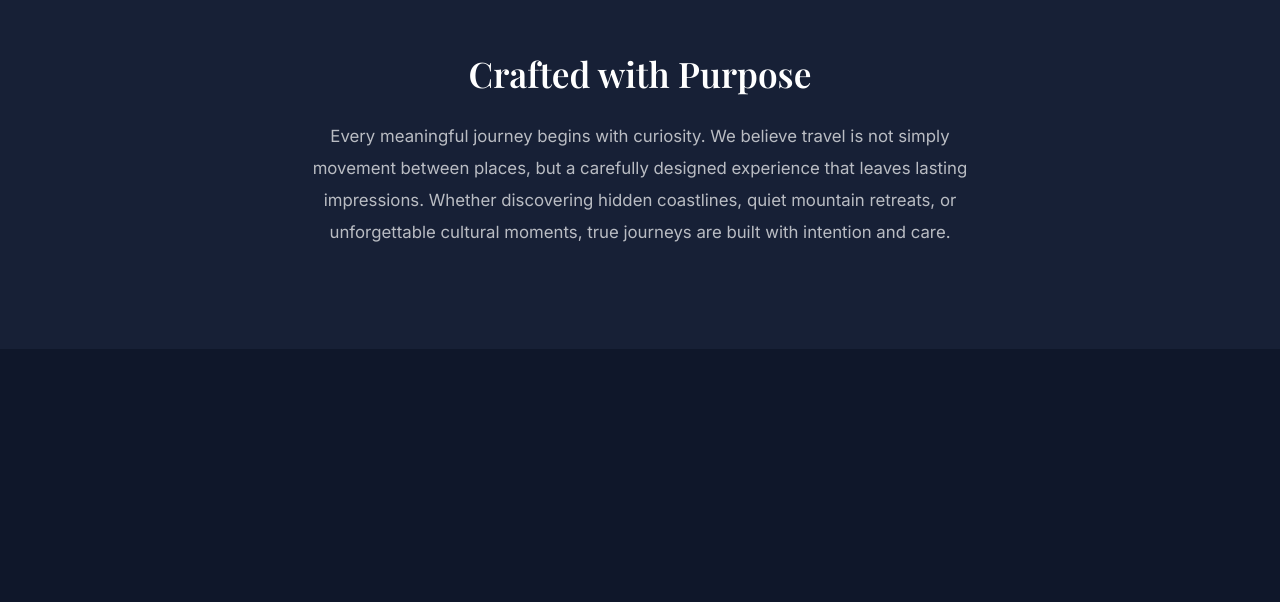
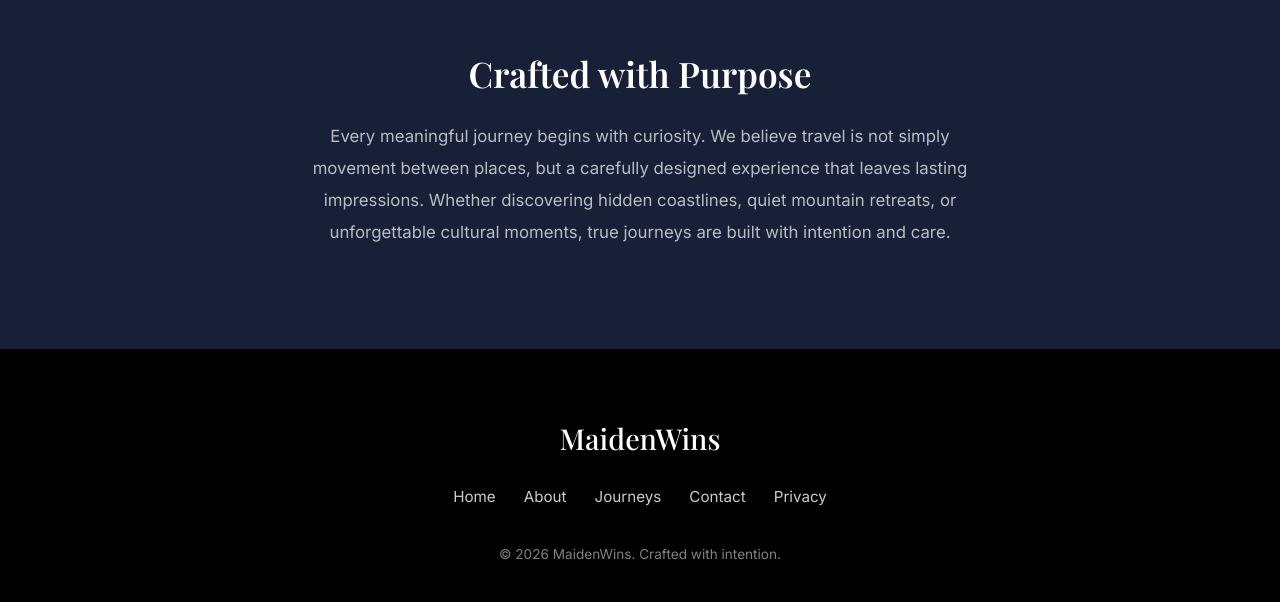
Before and after one commit to coffeePalace/GitWinsTwo, a website: page index.html in a window 1280 px wide. Shown: the part 850-1452 px from the top of the page. Before the commit the page ends 1199 px from the top, so only its background shows below. Drawn offline with nearby package versions, Linux system fonts and the light colour scheme; a web font is replaced by a local one.

Commit message:
Added footer section

```diff
--- a/index.html
+++ b/index.html
@@ -124,6 +124,55 @@
       max-width: 700px;
       margin: auto;
     }
+
+        /* ======================================
+       WEBSITE FOOTER
+       Final section at bottom of website
+    ====================================== */
+    .site-footer {
+      background: #000;
+      color: white;
+      padding: 70px 24px 40px;
+      text-align: center;
+    }
+
+    .footer-container {
+      max-width: 1100px;
+      margin: auto;
+    }
+
+    .footer-brand {
+      font-family: 'Playfair Display', serif;
+      font-size: 1.8rem;
+      margin-bottom: 30px;
+    }
+
+    /* Footer menu links */
+    .footer-nav {
+      display: flex;
+      justify-content: center;
+      flex-wrap: wrap;
+      gap: 28px;
+      margin-bottom: 40px;
+    }
+
+    .footer-nav a {
+      color: rgba(255,255,255,0.8);
+      text-decoration: none;
+      transition: 0.3s;
+      font-size: 0.95rem;
+    }
+
+    /* Hover effect */
+    .footer-nav a:hover {
+      color: white;
+    }
+
+    /* Bottom copyright line */
+    .footer-bottom {
+      color: rgba(255,255,255,0.5);
+      font-size: 0.85rem;
+    }
   </style>
 </head>
 
@@ -190,10 +239,49 @@
        JAVASCRIPT SECTION
        Automatically updates copyright year
   ====================================== -->
-  <script>
-    // Get current year and place it in footer
-    document.getElementById("year").textContent = new Date().getFullYear();
-  </script>
+    <!-- ======================================
+       WEBSITE FOOTER
+       Bottom navigation and copyright area
+  ====================================== -->
+  <footer class="site-footer">
+
+    <div class="footer-container">
+
+      <!-- Footer Brand Name -->
+      <div class="footer-brand">
+        MaidenWins
+      </div>
+
+      <!-- Footer Navigation Links -->
+      <nav class="footer-nav">
+
+        <a href="#">Home</a>
+        <a href="#">About</a>
+        <a href="#">Journeys</a>
+        <a href="#">Contact</a>
+        <a href="#">Privacy</a>
+
+      </nav>
+
+      <!-- Footer Bottom Text -->
+      <div class="footer-bottom">
+        © <span id="footerYear"></span> MaidenWins. Crafted with intention.
+      </div>
+
+    </div>
+
+  </footer>
+
+<script>
+  // Get current year
+  const currentYear = new Date().getFullYear();
+
+  // Update hero section year
+  document.getElementById("year").textContent = currentYear;
+
+  // Update footer year
+  document.getElementById("footerYear").textContent = currentYear;
+</script>
 
 </body>
 
```
